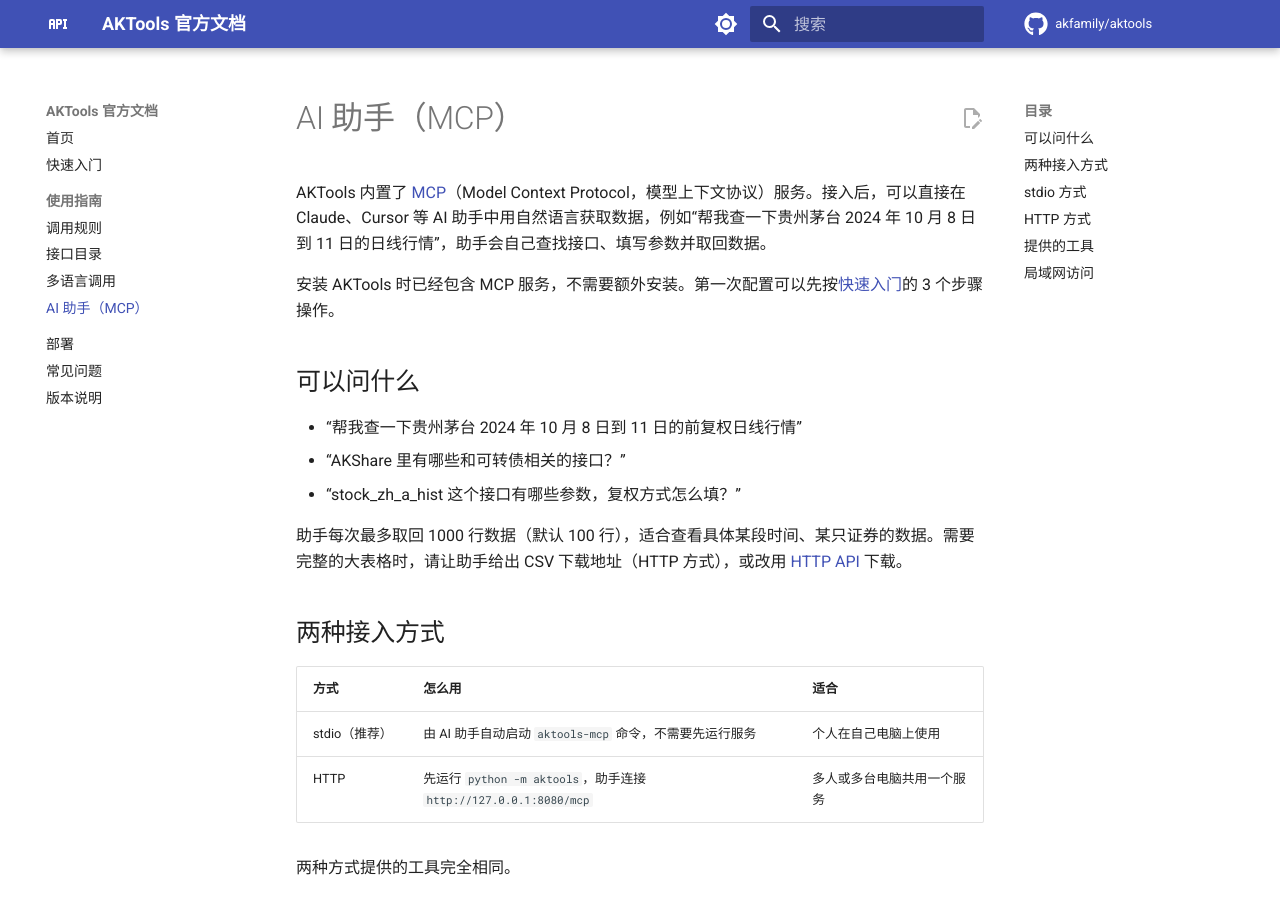
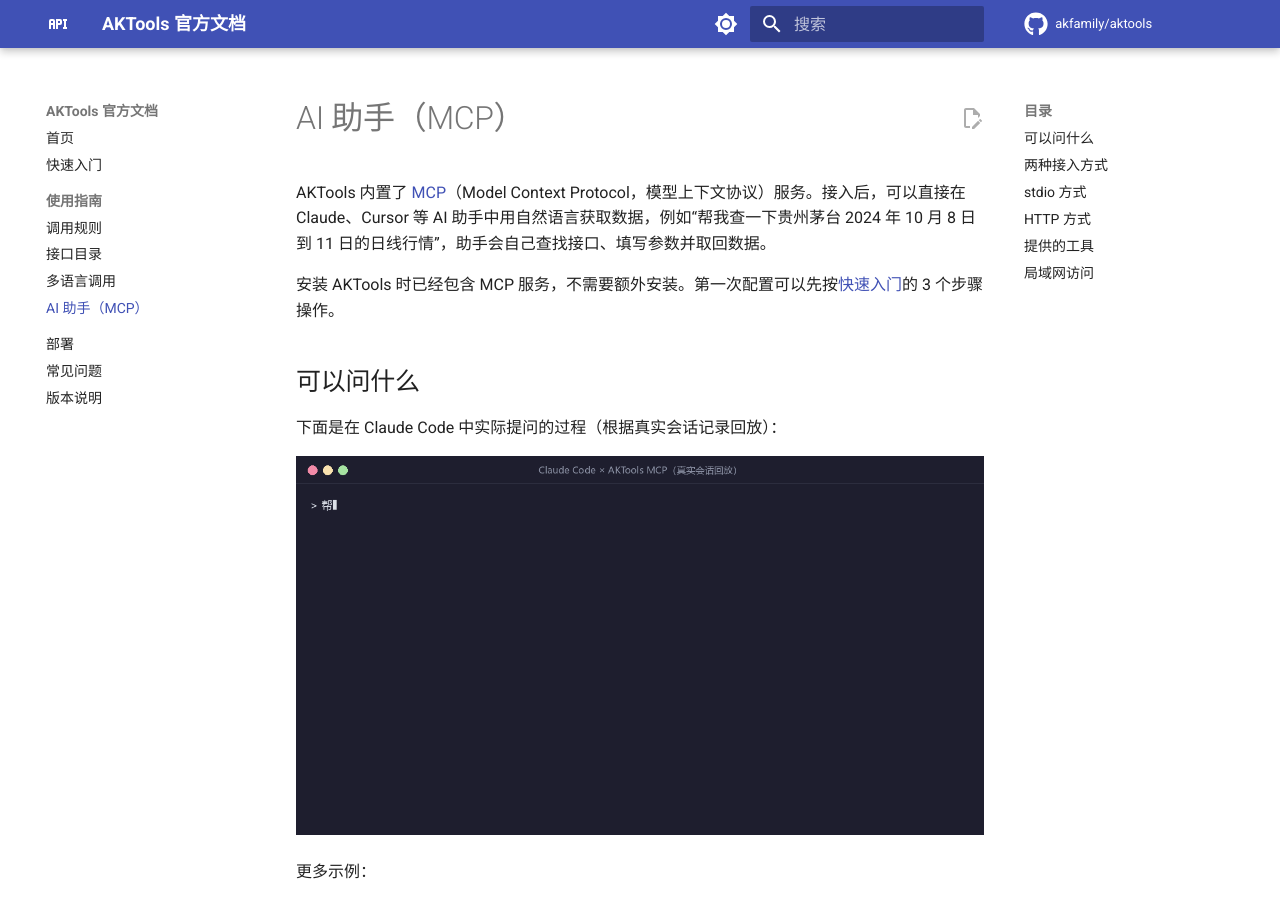
Before and after one commit to akfamily/aktools, an MkDocs documentation site: the page built from docs/guide/mcp.md, in a window 1280 px wide and 900 px high. Built offline with MkDocs 1.6.1 and Material for MkDocs 9.7.7, drawn with Linux system fonts in a browser that asks for light colours; comment, search, counter and statistics services are not loaded.

Commit message:
docs: README 与 MCP 文档加入 Claude Code 实际使用演示
演示根据真实的 Claude Code 会话记录回放：按 README 的命令配置 AKTools MCP 后提问，助手调用 describe_interface 与 get_data 取回贵州茅台 4 个交易日的前复权日线

```diff
--- a/docs/guide/mcp.md
+++ b/docs/guide/mcp.md
@@ -5,6 +5,12 @@
 安装 AKTools 时已经包含 MCP 服务，不需要额外安装。第一次配置可以先按[快速入门](../getting-started.md#mcp)的 3 个步骤操作。
 
 ## 可以问什么 {#examples}
+
+下面是在 Claude Code 中实际提问的过程（根据真实会话记录回放）：
+
+![在 Claude Code 中提问，AI 助手通过 AKTools 的 MCP 工具查询贵州茅台的日线行情](../img/mcp-demo.gif)
+
+更多示例：
 
 - “帮我查一下贵州茅台 2024 年 10 月 8 日到 11 日的前复权日线行情”
 - “AKShare 里有哪些和可转债相关的接口？”
```
Also changed, not shown: README.md (+3 -1 lines), docs/img/mcp-demo.gif (added).
